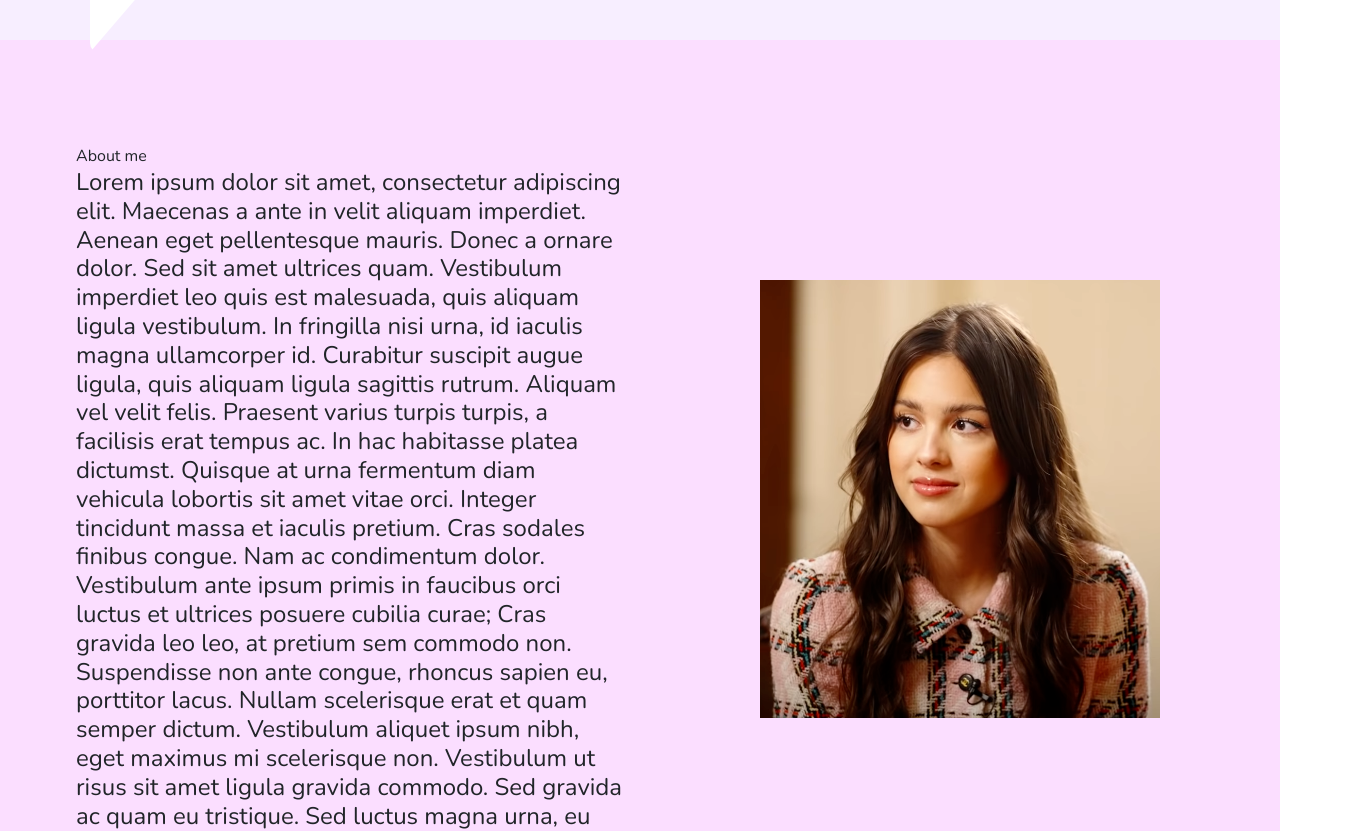
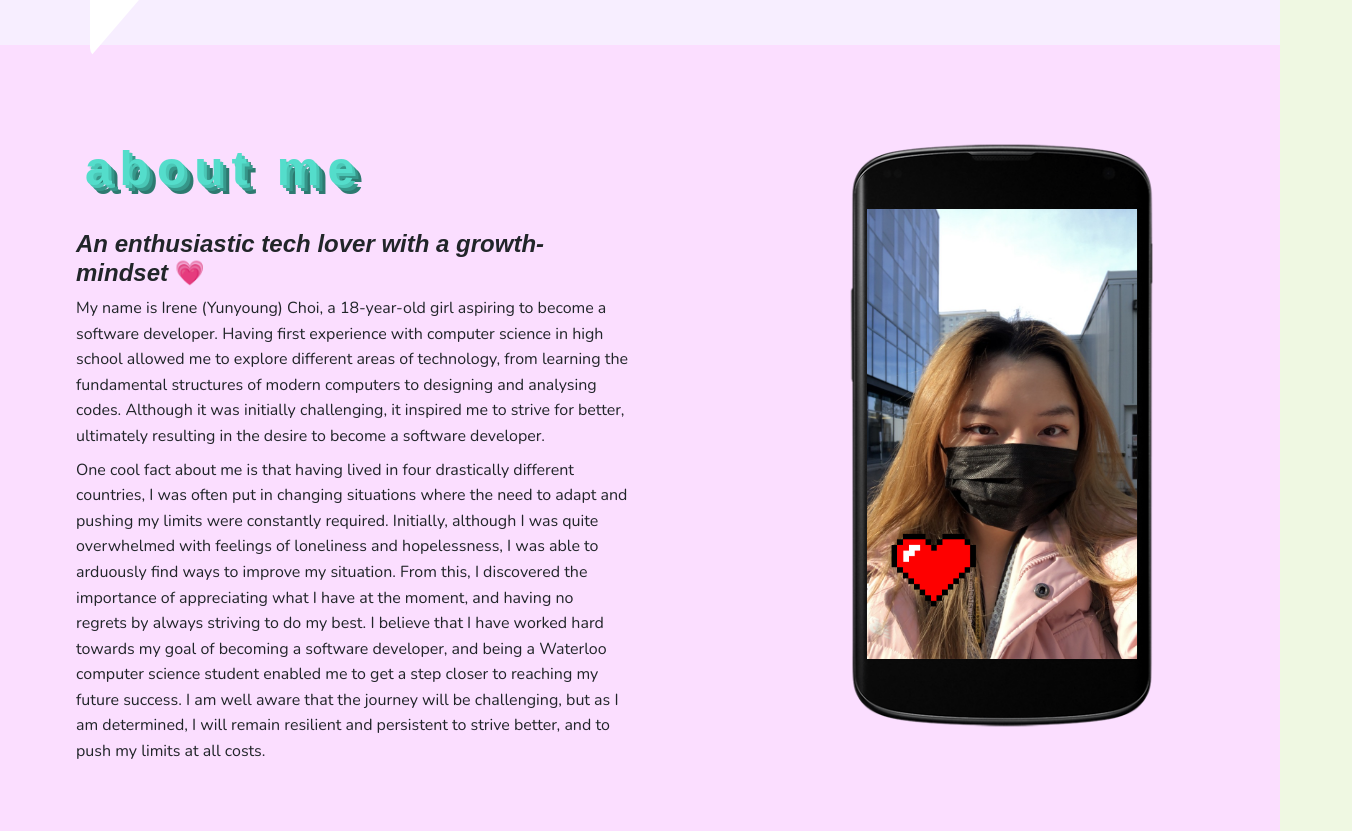
Before and after one commit to irenchoi/website, a plain HTML site: page Website/index.html in a window 1280 px wide. Shown: the part 640-1471 px from the top of the page, 1352 px wide, since content can reach past the window. Drawn offline with nearby package versions, Linux system fonts and the light colour scheme.

Commit message:
changes made

```diff
--- a/Website/css.css
+++ b/Website/css.css
@@ -1,5 +1,12 @@
 body{
-    font-family: 'Roboto Mono', monospace;
+    font-family: 'Roboto Mono', monospace, canada-type-gibson, sans-serif;;
+    min-height: 100vh;
+    font-weight: 300;
+    font-size: 1.2rem;
+    display: flex;
+    flex-direction: column;
+    justify-content: center;
+    background-color: #eff8e2;
 }
 
 
@@ -51,9 +58,20 @@ body{
     font-family:'Nunito', sans-serif;
 }
 .about-me h3{
-    font-weight: 800;
+    font-weight: 900;
     font-size:3rem;
     padding-bottom:3vh;
+}
+
+.about-me h4{
+    font-family:sans-serif;
+    font-weight:bold;
+
+}
+
+.about-me h6{
+    font-weight:200;
+    line-height:1.6;
 }
 .wrapper{
     padding-top:13vh;
@@ -61,14 +79,135 @@ body{
     padding-bottom:13vh;
 }
 
-#picture{
-    width:400px;
-    display: block;
-    margin-left: auto;
-    margin-right: auto;
-    padding-top: 30vh;
-}
 
 .test2{
     background-color: #fbdeff;
 }
+
+*,
+*::before,
+*::after {
+  box-sizing: border-box;
+}
+
+:root {
+  --first-colour: #54ddcb;
+  --second-colour: #4ac7b6;
+  --third-colour: #36978a;
+  --fourth-colour: #2d7a70;
+  --fifth-colour: #205e55;
+}
+
+.text_shadows {
+  text-shadow:
+    3px 3px 0 var(--second-colour),
+    6px 6px 0 var(--third-colour),
+    9px 9px var(--fourth-colour),
+    12px 12px 0 var(--fifth-colour);
+  font-family: bungee, sans-serif;
+  font-weight: 900;
+  text-transform: lowercase;
+  font-size: calc(2rem + 5vw);
+  text-align: left;
+  margin: 0;
+  color: var(--first-colour);
+  //color: transparent;
+  //background-color: white;
+  //background-clip: text;
+  animation: shadows 1.5s ease-in infinite, move 1.5s ease-in infinite;
+  letter-spacing: 0.5rem;
+}
+
+@keyframes shadows {
+  0% {
+    text-shadow: none;
+  }
+  10% {
+    text-shadow: 3px 3px 0 var(--second-colour);
+  }
+  20% {
+    text-shadow: 3px 3px 0 var(--second-colour),
+      6px 6px 0 var(--third-colour);
+  }
+  30% {
+    text-shadow: 3px 3px 0 var(--second-colour),
+      6px 6px 0 var(--third-colour), 9px 9px var(--fourth-colour);
+  }
+  40% {
+    text-shadow: 3px 3px 0 var(--second-colour),
+      6px 6px 0 var(--third-colour), 9px 9px var(--fourth-colour),
+      12px 12px 0 var(--fifth-colour);
+  }
+  50% {
+    text-shadow: 3px 3px 0 var(--second-colour),
+      6px 6px 0 var(--third-colour), 9px 9px var(--fourth-colour),
+      12px 12px 0 var(--fifth-colour);
+  }
+  60% {
+    text-shadow: 3px 3px 0 var(--second-colour),
+      6px 6px 0 var(--third-colour), 9px 9px var(--fourth-colour),
+      12px 12px 0 var(--fifth-colour);
+  }
+  70% {
+    text-shadow: 3px 3px 0 var(--second-colour),
+      6px 6px 0 var(--third-colour), 9px 9px var(--fourth-colour);
+  }
+  80% {
+    text-shadow: 3px 3px 0 var(--second-colour),
+      6px 6px 0 var(--third-colour);
+  }
+  90% {
+    text-shadow: 3px 3px 0 var(--second-colour);
+  }
+  100% {
+    text-shadow: none;
+  }
+}
+
+@keyframes move {
+  0% {
+    transform: translate(0px, 0px);
+  }
+  40% {
+    transform: translate(12px, -12px);
+  }
+  100% {
+    transform: translate(0px, 0px);
+  }
+}
+
+.outside{
+    position:relative;
+    top:0;
+    left:0;
+
+}
+
+
+
+.image1 {
+    position: absolute;
+    top: 0;
+    left: 0;
+    width:700px;
+    display: block;
+    margin-left: auto;
+    margin-right: auto;
+    padding-top: 5vh;
+    }
+
+  .image2 {
+    position: relative;
+    width:270px;
+    height:450px;
+    top: 164px;
+    left: 215px;
+  }
+
+  .image3{
+      position:relative;
+      width:100px;
+      top:300px;
+      right:50px;
+      transition:.5s ease;
+  }
--- a/Website/index.html
+++ b/Website/index.html
@@ -60,18 +60,36 @@
               <div class="col-lg-6 col-sm-4">
                   <div class="about-me">
                       <div class="wrapper">
-                      <h3b>About me</h3>
-                      <h4>Lorem ipsum dolor sit amet, consectetur adipiscing elit. Maecenas a ante in velit aliquam imperdiet. Aenean eget pellentesque mauris. Donec a ornare dolor. Sed sit amet ultrices quam. Vestibulum imperdiet leo quis est malesuada, quis aliquam ligula vestibulum. In fringilla nisi urna, id iaculis magna ullamcorper id. Curabitur suscipit augue ligula, quis aliquam ligula sagittis rutrum. Aliquam vel velit felis. Praesent varius turpis turpis, a facilisis erat tempus ac. In hac habitasse platea dictumst. Quisque at urna fermentum diam vehicula lobortis sit amet vitae orci. Integer tincidunt massa et iaculis pretium.
-
-                        Cras sodales finibus congue. Nam ac condimentum dolor. Vestibulum ante ipsum primis in faucibus orci luctus et ultrices posuere cubilia curae; Cras gravida leo leo, at pretium sem commodo non. Suspendisse non ante congue, rhoncus sapien eu, porttitor lacus. Nullam scelerisque erat et quam semper dictum. Vestibulum aliquet ipsum nibh, eget maximus mi scelerisque non. Vestibulum ut risus sit amet ligula gravida commodo. Sed gravida ac quam eu tristique. Sed luctus magna urna, eu malesuada ligula dictum in. Nunc quis mattis orci, ut maximus lorem.</h4>
+                        <div class="content">
+                      <h3 class="text_shadows">About me</h3>
+                        </div>
+                      <h4> <em>An enthusiastic tech lover with a growth-mindset</em> &#128151; </h4>
+                      <h6>My name is Irene (Yunyoung) Choi, a 18-year-old girl aspiring to become a software developer.
+                        Having first experience with computer science in high school allowed me to explore different areas of technology,
+                        from learning the fundamental structures of modern computers to designing and analysing codes.
+                        Although it was initially challenging, it inspired me to strive for better, ultimately resulting in the desire to
+                        become a software developer.</h6>
+                      <h6>
+                        One cool fact about me is that having lived in four drastically different countries,
+                        I was often put in changing situations where the need to adapt and pushing my limits were constantly required.
+                        Initially, although I was quite overwhelmed with feelings of loneliness and hopelessness,
+                        I was able to arduously find ways to improve my situation. From this, I discovered the importance of appreciating what I have at the moment,
+                        and having no regrets by always striving to do my best.
+                         I believe that I have worked hard towards my goal of becoming a software developer, and being a Waterloo computer science student enabled me to get a step closer to reaching my future success.
+                         I am well aware that the journey will be challenging, but as I am
+                        determined, I will remain resilient and persistent to strive better, and to push my limits at all costs.
+                      </h6>
                     </div>
                   </div>
                 </div>
               <div class="col-lg-6 col-sm-4">
-                  <img id="picture" src="olivia.png">
+                <div class="outside">
+                  <img class="image1" src="phone.png">
+                  <img class="image2" src="selfie.jpg">
+                  <img class="image3" src="heart.png">
+                  <!--<img class="image4" src="textbox.png">-->
+                </div>
               </div>
-
-              <!-- Force next columns to break to new line at md breakpoint and up -->
             </div>
           </div>
 
```
Also changed, not shown: Website/heart.png (added), Website/phone.png (added), Website/selfie.JPG (added), Website/textbox.png (added).
